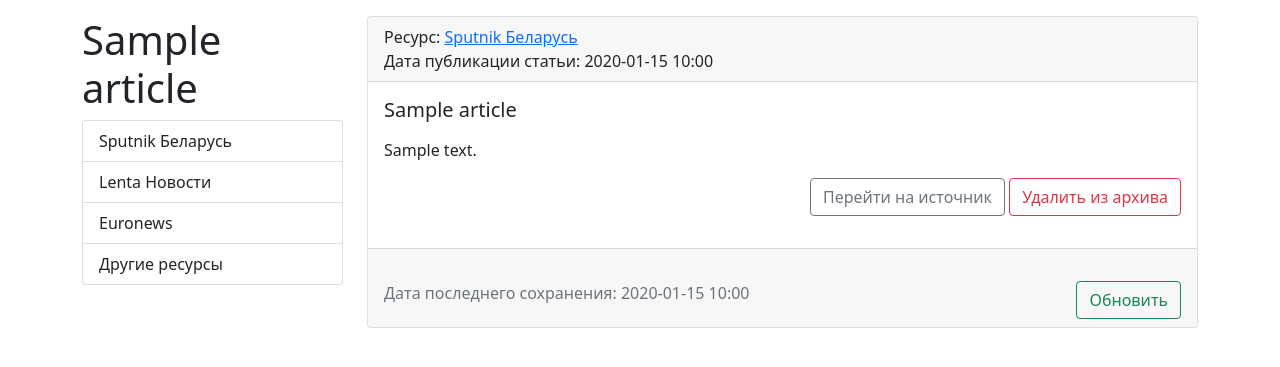
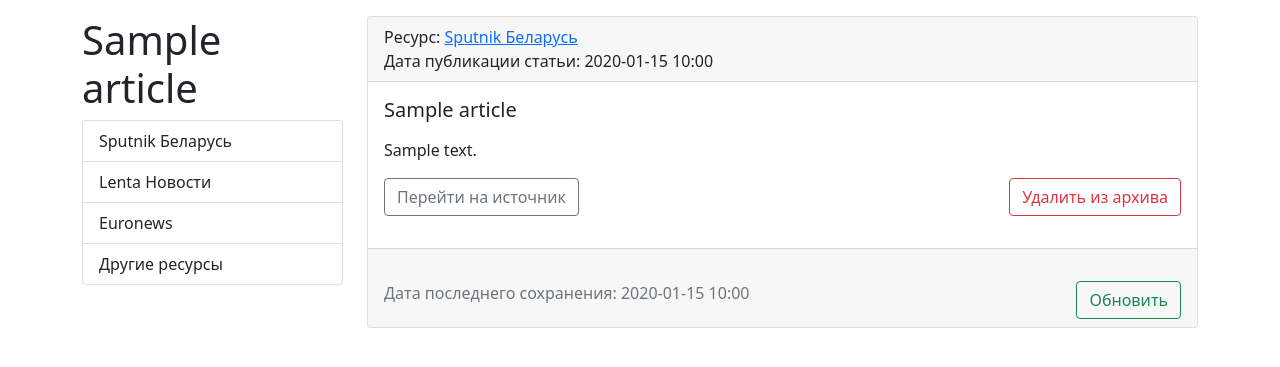
Before and after one commit to ZorkoAnastasiya/ParserPython, a Django app: page /parse/1 in a window 1280 px wide. Shown: the part 56-423 px from the top of the page. Run offline with Django 3.2, Linux system fonts and the light colour scheme; a user stored in the database is signed in; data comes from the database, SQL or seed files in the repository; tables that the repository leaves empty hold one stand-in row (values such as "Sample post").

Commit message:
correct html

```diff
--- a/superproject/parser_project/templates/parser_project/article.html
+++ b/superproject/parser_project/templates/parser_project/article.html
@@ -25,7 +25,7 @@
                 <p class="card-text">{{object.text|linebreaks}}</p>
 
                 <p align="right">
-                    <a href={{object.url}} class="btn btn-outline-secondary">Перейти на источник</a>
+                    <a href={{object.url}} class="btn btn-outline-secondary" style="float:left">Перейти на источник</a>
                     {% if archive == request.user.id %}
                     <a href="{% url 'parse:delete_archive' object.pk %}" class="btn btn-outline-danger">Удалить из архива</a>
                     {% else %}
```
